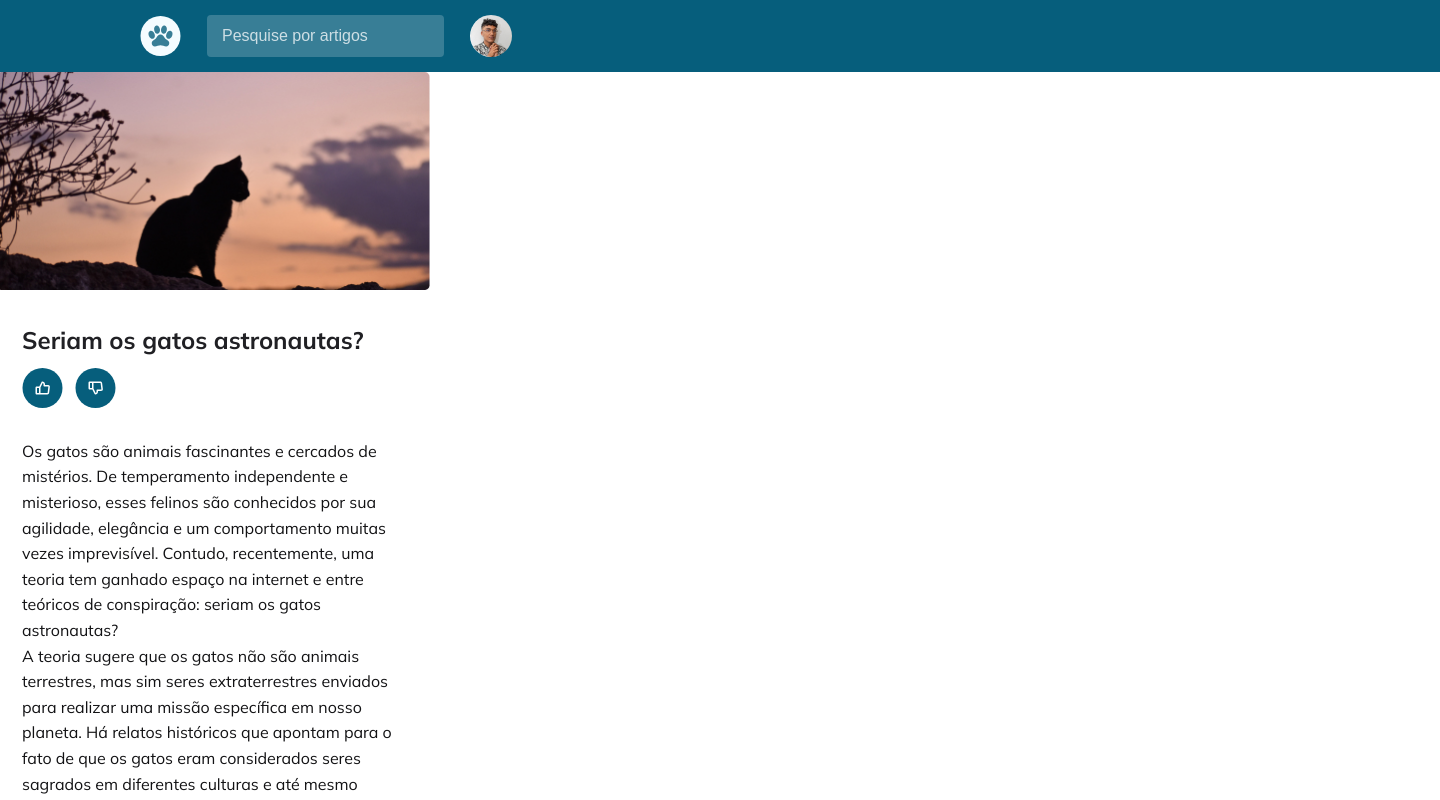
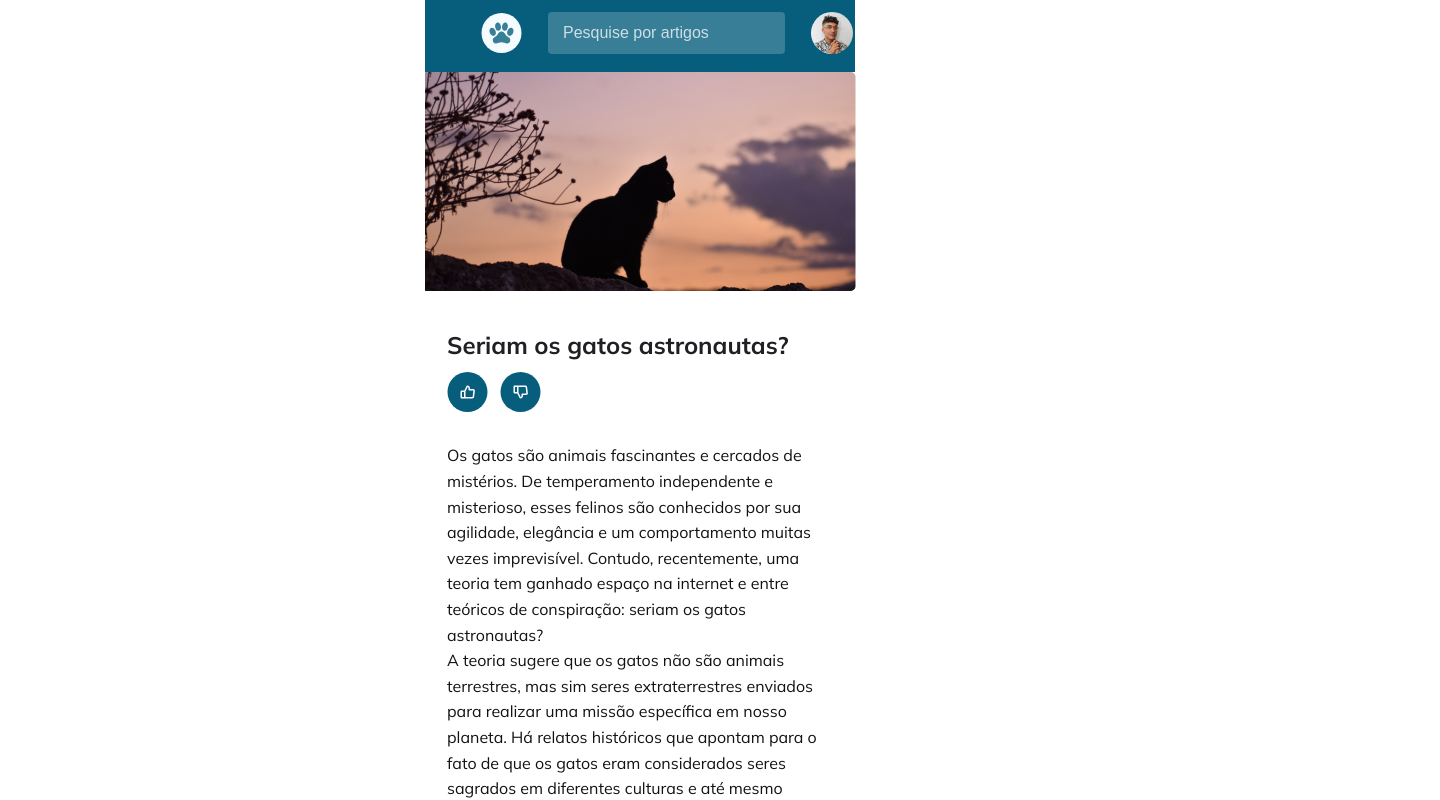
Before and after one commit to gutoayres/Projeto-04, a plain HTML site: page Blog Gatos/index.html in a window 1280 px wide. Shown: the top 800 px of the page, 1440 px wide, since content can reach past the window. Drawn offline with Linux system fonts and the light colour scheme.

Commit message:
update html

```diff
--- a/Blog Gatos/index.html
+++ b/Blog Gatos/index.html
@@ -33,6 +33,7 @@
         </header>
 
 
+        <div class="box1">
             <img class="cat" src="./assets/cat.jpg" alt="imagem de um gato">
 
 
@@ -59,7 +60,9 @@
                 </p>
 
             </main>
+        </div>
 
+        <div class="box2">
             <aside>
                 <h1>Artigos Relacionados</h1>
 
@@ -116,6 +119,7 @@
                     </div>
                 </div>
             </aside>
+        </div>
 
         <footer>
             <p>© 2023 - Rocketseat Explorer</p>
--- a/Blog Gatos/style.css
+++ b/Blog Gatos/style.css
@@ -172,22 +172,3 @@ footer p {
     text-align: center;
     font-weight: 600;
 }
-
-@media (min-width: 768px) {
-    body {
-        flex-direction: row;
-        max-width: fit-content;
-    }
-
-    header {
-        display: flex;
-        width: 1440px;
-        height: 72px;
-        padding: 12px 112px;
-    }
-
-    header nav {
-        justify-content: space-between;
-        align-items: center;
-    }
-}
```
Lines whose indentation alone changed are shown as unchanged.
